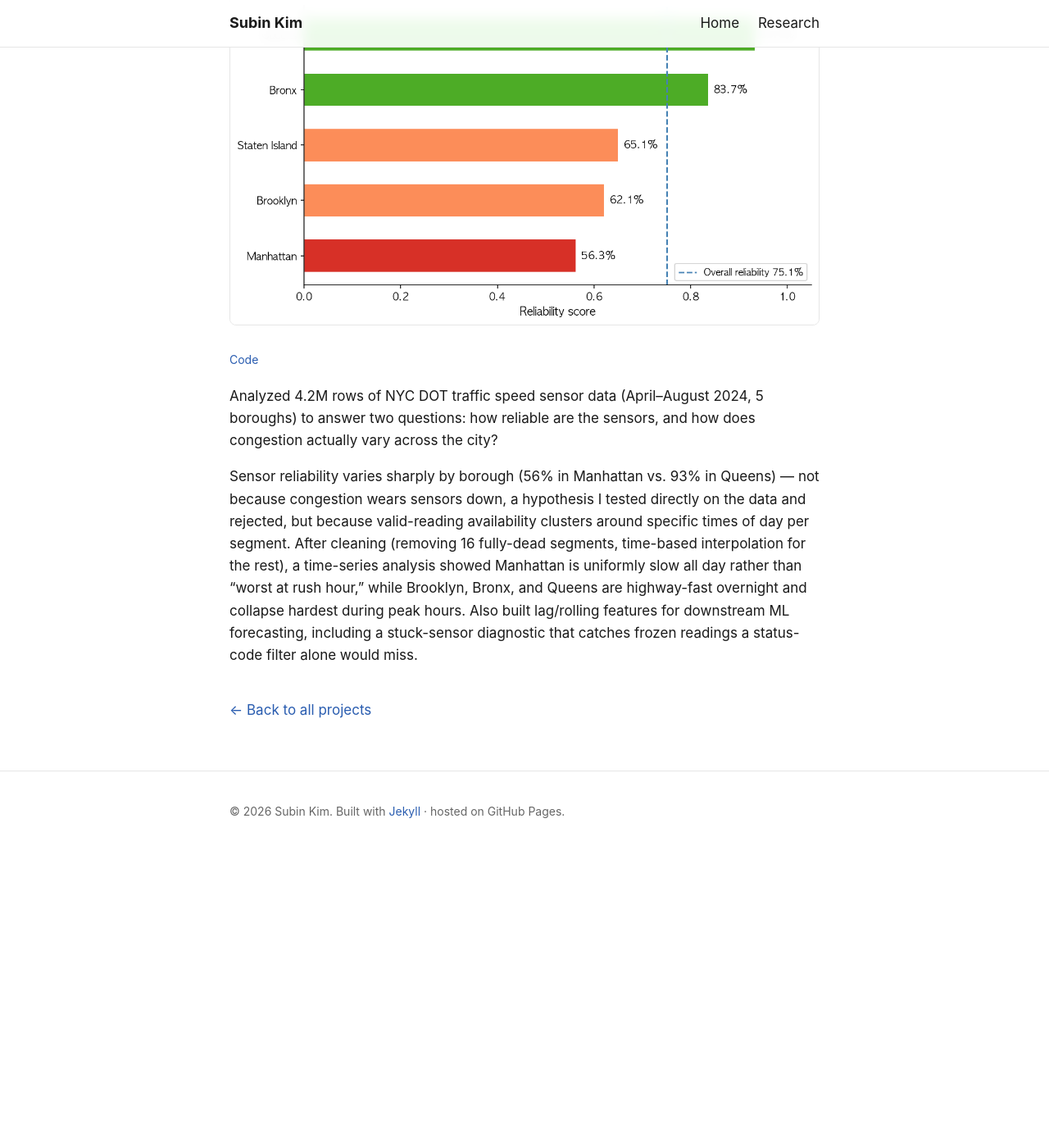
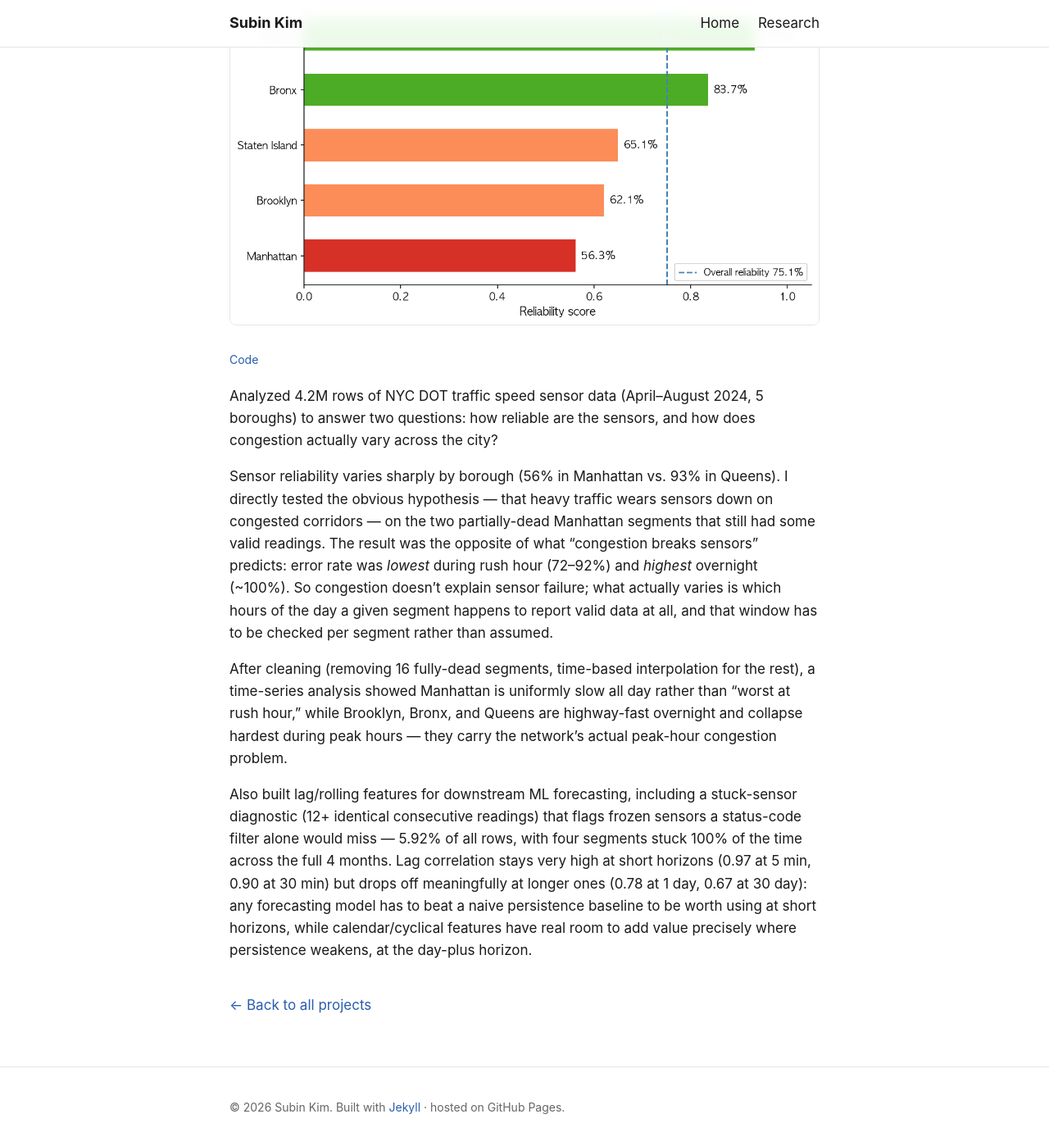
Before and after one commit to sbkim-208/website, a Jekyll site: the page built from _projects/2026-nyc-traffic-analysis.md, in a window 1280 px wide and 1400 px high, scrolled down 248 px. Shown: the whole window at 82% size. Built offline with Jekyll 4.4.1, drawn with Linux system fonts in a browser that asks for light colours; before the commit the page ends 1288 px from its top, so only the background shows below that.

Commit message:
Update 2026-nyc-traffic-analysis.md

```diff
--- a/_projects/2026-nyc-traffic-analysis.md
+++ b/_projects/2026-nyc-traffic-analysis.md
@@ -1,14 +1,18 @@
 ---
 title: "NYC Traffic Sensor Network: Reliability & Congestion Analysis"
-category: other            # not "research" -> appears under "Other Projects"
+category: other # not "research" -> appears under "Other Projects"
 year: 2026
 summary: "Reliability and congestion analysis of 4.2M NYC DOT traffic sensor readings across 5 boroughs, uncovering why sensors fail and how congestion actually differs by borough."
 thumbnail: /assets/img/projects/nyc-traffic-borough-reliability.png
 links:
-  - name: Code
-    url: https://github.com/sbkim-208/nyc_traffic_data_analysis
+    - name: Code
+      url: https://github.com/sbkim-208/nyc_traffic_data_analysis
 ---
 
 Analyzed 4.2M rows of NYC DOT traffic speed sensor data (April–August 2024, 5 boroughs) to answer two questions: how reliable are the sensors, and how does congestion actually vary across the city?
 
-Sensor reliability varies sharply by borough (56% in Manhattan vs. 93% in Queens) — not because congestion wears sensors down, a hypothesis I tested directly on the data and rejected, but because valid-reading availability clusters around specific times of day per segment. After cleaning (removing 16 fully-dead segments, time-based interpolation for the rest), a time-series analysis showed Manhattan is uniformly slow all day rather than "worst at rush hour," while Brooklyn, Bronx, and Queens are highway-fast overnight and collapse hardest during peak hours. Also built lag/rolling features for downstream ML forecasting, including a stuck-sensor diagnostic that catches frozen readings a status-code filter alone would miss.
+Sensor reliability varies sharply by borough (56% in Manhattan vs. 93% in Queens). I directly tested the obvious hypothesis — that heavy traffic wears sensors down on congested corridors — on the two partially-dead Manhattan segments that still had some valid readings. The result was the opposite of what "congestion breaks sensors" predicts: error rate was *lowest* during rush hour (72–92%) and *highest* overnight (~100%). So congestion doesn't explain sensor failure; what actually varies is which hours of the day a given segment happens to report valid data at all, and that window has to be checked per segment rather than assumed.
+
+After cleaning (removing 16 fully-dead segments, time-based interpolation for the rest), a time-series analysis showed Manhattan is uniformly slow all day rather than "worst at rush hour," while Brooklyn, Bronx, and Queens are highway-fast overnight and collapse hardest during peak hours — they carry the network's actual peak-hour congestion problem.
+
+Also built lag/rolling features for downstream ML forecasting, including a stuck-sensor diagnostic (12+ identical consecutive readings) that flags frozen sensors a status-code filter alone would miss — 5.92% of all rows, with four segments stuck 100% of the time across the full 4 months. Lag correlation stays very high at short horizons (0.97 at 5 min, 0.90 at 30 min) but drops off meaningfully at longer ones (0.78 at 1 day, 0.67 at 30 day): any forecasting model has to beat a naive persistence baseline to be worth using at short horizons, while calendar/cyclical features have real room to add value precisely where persistence weakens, at the day-plus horizon.
```
